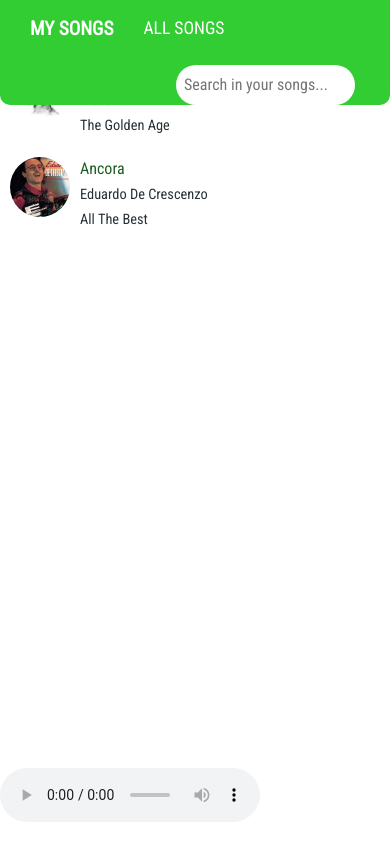
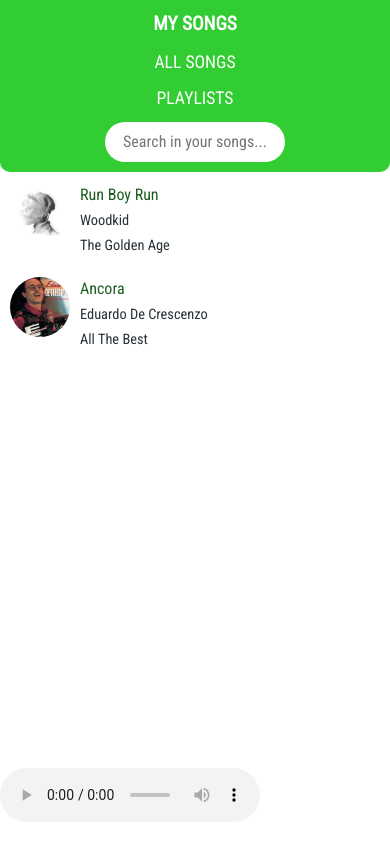
Before and after one commit to GioGiglio/SpotiClient, a plain HTML site: page public/index.html in a window 390 px wide. Drawn offline with nearby package versions, Linux system fonts and the light colour scheme.

Commit message:
Fixed: Navbar in mobile view

```diff
--- a/public/css/style.css
+++ b/public/css/style.css
@@ -180,10 +180,10 @@ li > div > .image {
 }
 
 #navbar a {
-    padding: 15px;
-    float:left;
+    display: inline;
     font-size: 1.1em;
     color:white;
+    margin-right: 10px;
 }
 
 #navbar a.active {
@@ -197,14 +197,15 @@ li > div > .image {
 
 #search_input {
     /* Positioning */
-    float:right;
-    margin-top:9px;
-    margin-right: 20px;
-
+    margin: 10px;
     /* Appearance */
     padding: 8px;
     border-radius: 20px;
     border: 0;
+}
+
+a#navbar_playlists {
+    display:none;
 }
 
 /* Mobile Portrait View */
@@ -225,4 +226,25 @@ li > div > .image {
         display:none;
     }
 
+    #navbar {
+        overflow: auto;
+        padding-top: 10px;
+    }
+
+    #navbar a, #navbar input{
+        display:block;
+        margin:auto;
+        width: 50%;
+        text-align: center;
+        margin-bottom: 10px;
+    }
+
+    #tracks_list {
+        margin-top: 180px;
+    }
+
+    #navbar_playlists {
+        display:inline;
+    }
+
 }
--- a/public/index.html
+++ b/public/index.html
@@ -22,6 +22,7 @@
                     <div>
                         <a class="active" onclick="showMySongs()">MY SONGS</a>
                         <a onclick="showAllSongs()">ALL SONGS</a>
+                        <a id="navbar_playlists" onclick="showPlaylists()">PLAYLISTS</a>
                         <input id="search_input" type="text" onkeyup="search_filter()" >
                     </div>
                 </section>
```
